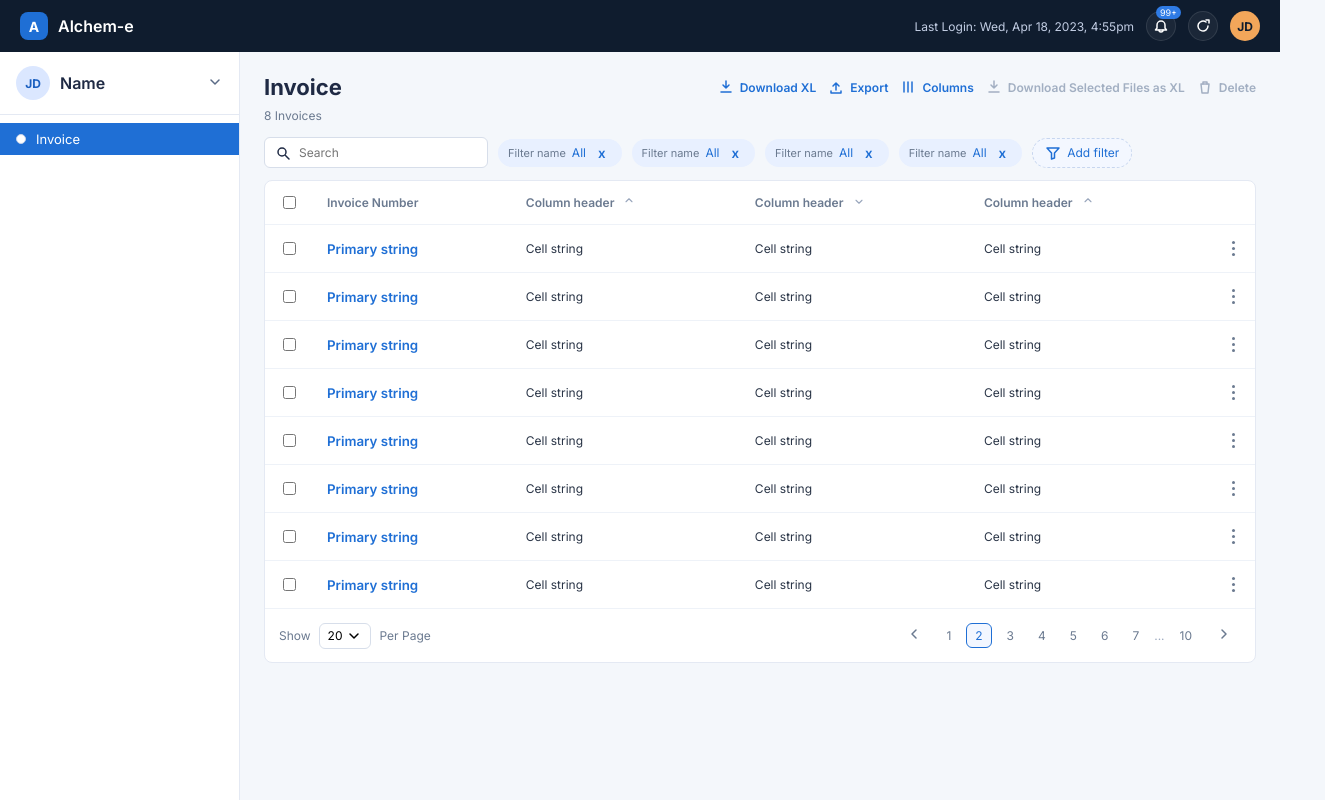
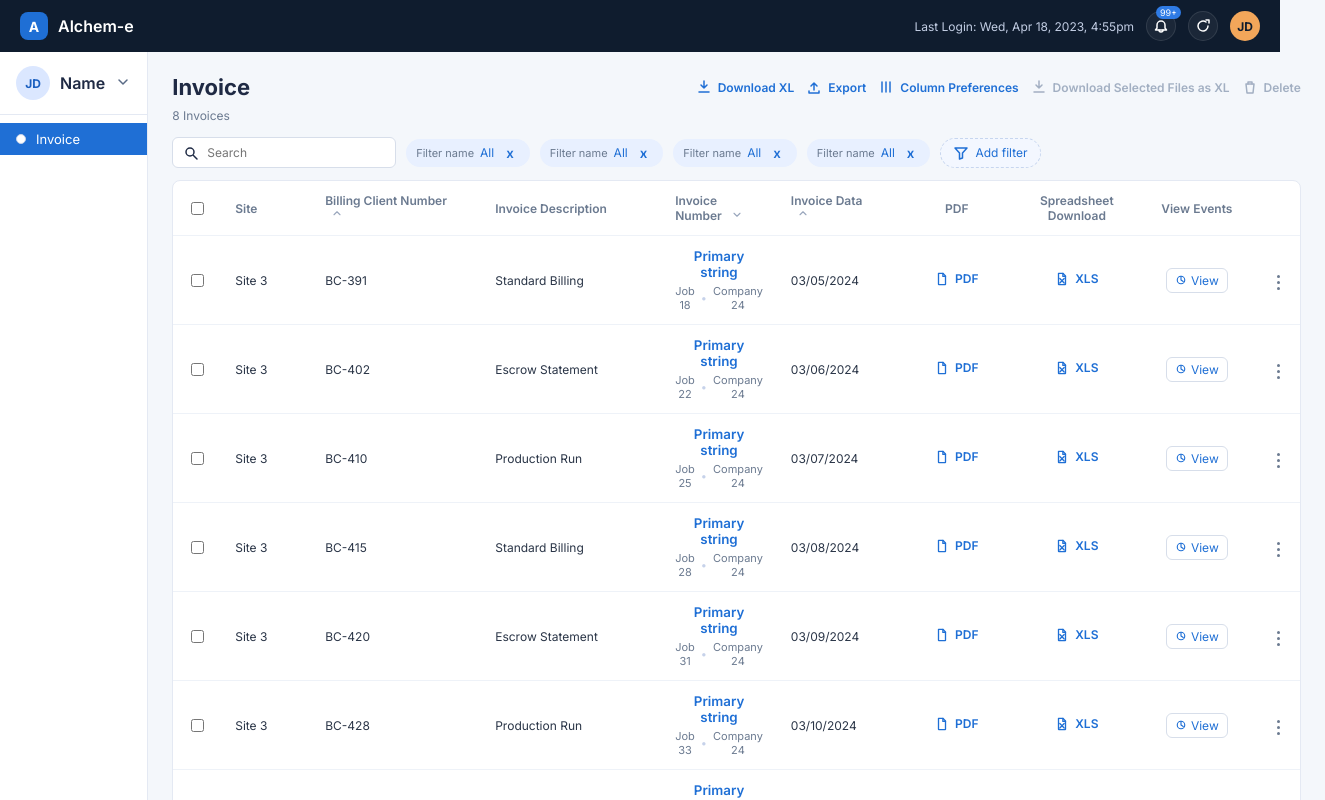
Before and after one commit to chenczie/Invoices, an Angular app in the folder invoice-ui/: page / in a window 1280 px wide. Shown: the top 800 px of the page, 1325 px wide, since content can reach past the window. Built offline with nearby package versions, Linux system fonts and the light colour scheme.

Commit message:
Update invoice table columns and actions
Co-authored-by: ccasim <ccasim@racami.com>

```diff
--- a/invoice-ui/src/app/app.html
+++ b/invoice-ui/src/app/app.html
@@ -71,7 +71,7 @@
             <svg class="icon" viewBox="0 0 16 16" aria-hidden="true">
               <path d="M4 3v10M8 3v10M12 3v10" />
             </svg>
-            Columns
+            Column Preferences
           </button>
           <button class="action-link disabled" type="button" aria-disabled="true">
             <svg class="icon" viewBox="0 0 16 16" aria-hidden="true">
@@ -126,25 +126,29 @@
               <th class="col-select">
                 <input type="checkbox" aria-label="Select all invoices" />
               </th>
-              <th class="col-invoice">Invoice Number</th>
-              <th>
-                Column header
+              <th class="col-site">Site</th>
+              <th class="col-client">
+                Billing Client Number
                 <svg class="sort-icon" viewBox="0 0 16 16" aria-hidden="true">
                   <path d="M4 9l4-4 4 4" />
                 </svg>
               </th>
-              <th>
-                Column header
+              <th class="col-description">Invoice Description</th>
+              <th class="col-invoice">
+                Invoice Number
                 <svg class="sort-icon" viewBox="0 0 16 16" aria-hidden="true">
                   <path d="M4 7l4 4 4-4" />
                 </svg>
               </th>
-              <th>
-                Column header
+              <th class="col-date">
+                Invoice Data
                 <svg class="sort-icon" viewBox="0 0 16 16" aria-hidden="true">
                   <path d="M4 9l4-4 4 4" />
                 </svg>
               </th>
+              <th class="col-pdf">PDF</th>
+              <th class="col-xls">Spreadsheet Download</th>
+              <th class="col-events">View Events</th>
               <th class="col-actions"></th>
             </tr>
           </thead>
@@ -153,20 +157,98 @@
               <td>
                 <input type="checkbox" aria-label="Select invoice" />
               </td>
+              <td class="col-site">{{ getSiteLabel(invoice) }}</td>
+              <td class="col-client">{{ invoice.billingClientNumber || '—' }}</td>
+              <td class="col-description">{{ getInvoiceDescription(invoice) }}</td>
               <td class="col-invoice">
                 <button class="invoice-link" type="button">
-                  {{ invoice.invoiceNumber }}
+                  {{ invoice.invoiceNumber || '—' }}
+                </button>
+                <div class="invoice-subline" *ngIf="invoice.jobId || invoice.companyId">
+                  <button class="invoice-sub-link" type="button" *ngIf="invoice.jobId">
+                    Job {{ invoice.jobId }}
+                  </button>
+                  <span class="sub-divider" *ngIf="invoice.jobId && invoice.companyId">•</span>
+                  <button class="invoice-sub-link" type="button" *ngIf="invoice.companyId">
+                    Company {{ invoice.companyId }}
+                  </button>
+                </div>
+              </td>
+              <td class="col-date">
+                {{ invoice.statementDate ? (invoice.statementDate | date: 'MM/dd/yyyy') : '—' }}
+              </td>
+              <td class="col-pdf">
+                <a
+                  class="file-link"
+                  [class.disabled]="!invoice.pdfFileName"
+                  [attr.href]="getPdfUrl(invoice)"
+                  [attr.aria-disabled]="!invoice.pdfFileName"
+                  [attr.title]="invoice.pdfFileName || 'PDF unavailable'"
+                  target="_blank"
+                  rel="noopener"
+                >
+                  <svg class="file-icon" viewBox="0 0 16 16" aria-hidden="true">
+                    <path d="M4 1.5h5l3 3V14a.5.5 0 0 1-.5.5H4.5A.5.5 0 0 1 4 14V1.5z" />
+                    <path d="M9 1.5V5h3" />
+                  </svg>
+                  PDF
+                </a>
+              </td>
+              <td class="col-xls">
+                <a
+                  class="file-link"
+                  [class.disabled]="!invoice.excelFileName"
+                  [attr.href]="getExcelUrl(invoice)"
+                  [attr.download]="invoice.excelFileName || null"
+                  [attr.aria-disabled]="!invoice.excelFileName"
+                  [attr.title]="invoice.excelFileName || 'Spreadsheet unavailable'"
+                >
+                  <svg class="file-icon" viewBox="0 0 16 16" aria-hidden="true">
+                    <path d="M4 1.5h5l3 3V14a.5.5 0 0 1-.5.5H4.5A.5.5 0 0 1 4 14V1.5z" />
+                    <path d="M9 1.5V5h3" />
+                    <path d="M5.5 7.5l5 5m0-5l-5 5" />
+                  </svg>
+                  XLS
+                </a>
+              </td>
+              <td class="col-events">
+                <button class="event-link" type="button" aria-label="View events">
+                  <svg class="event-icon" viewBox="0 0 16 16" aria-hidden="true">
+                    <path d="M8 3v5l3 2" />
+                    <circle cx="8" cy="8" r="5" />
+                  </svg>
+                  View
                 </button>
               </td>
-              <td>{{ invoice.customField1 }}</td>
-              <td>{{ invoice.customField2 }}</td>
-              <td>{{ invoice.customField3 }}</td>
               <td class="col-actions">
-                <button class="kebab" type="button" aria-label="More actions">
-                  <span class="kebab-dot"></span>
-                  <span class="kebab-dot"></span>
-                  <span class="kebab-dot"></span>
-                </button>
+                <div class="row-menu">
+                  <button class="kebab" type="button" aria-label="More actions" aria-haspopup="menu">
+                    <span class="kebab-dot"></span>
+                    <span class="kebab-dot"></span>
+                    <span class="kebab-dot"></span>
+                  </button>
+                  <div class="row-menu-list" role="menu">
+                    <div class="row-menu-header">Tasks</div>
+                    <button
+                      class="row-menu-item"
+                      type="button"
+                      role="menuitem"
+                      *ngFor="let action of taskActions"
+                    >
+                      {{ action }}
+                    </button>
+                    <div class="row-menu-divider" role="separator"></div>
+                    <div class="row-menu-header">User Actions</div>
+                    <button
+                      class="row-menu-item"
+                      type="button"
+                      role="menuitem"
+                      *ngFor="let action of userActions"
+                    >
+                      {{ action }}
+                    </button>
+                  </div>
+                </div>
               </td>
             </tr>
           </tbody>
--- a/invoice-ui/src/app/app.scss
+++ b/invoice-ui/src/app/app.scss
@@ -317,8 +317,31 @@ tbody tr:hover {
   width: 36px;
 }
 
+.col-site {
+  min-width: 90px;
+}
+
+.col-client {
+  min-width: 170px;
+}
+
+.col-description {
+  min-width: 180px;
+}
+
+.col-date {
+  min-width: 120px;
+}
+
+.col-pdf,
+.col-xls,
+.col-events {
+  min-width: 120px;
+  text-align: center;
+}
+
 .col-actions {
-  width: 56px;
+  width: 64px;
   text-align: right;
 }
 
@@ -329,6 +352,135 @@ tbody tr:hover {
   font-weight: 600;
   cursor: pointer;
   padding: 0;
+}
+
+.invoice-subline {
+  display: flex;
+  align-items: center;
+  gap: 6px;
+  margin-top: 4px;
+  font-size: 11px;
+  color: #6b7a90;
+}
+
+.invoice-sub-link {
+  border: none;
+  background: transparent;
+  color: #6b7a90;
+  font-size: 11px;
+  cursor: pointer;
+  padding: 0;
+}
+
+.invoice-sub-link:hover {
+  color: #1f6fd5;
+  text-decoration: underline;
+}
+
+.sub-divider {
+  color: #c6d2ea;
+}
+
+.file-link {
+  display: inline-flex;
+  align-items: center;
+  gap: 6px;
+  font-size: 12px;
+  font-weight: 600;
+  color: #1f6fd5;
+  text-decoration: none;
+}
+
+.file-link.disabled {
+  color: #a2afc2;
+  pointer-events: none;
+}
+
+.file-icon {
+  width: 14px;
+  height: 14px;
+  stroke: currentColor;
+  stroke-width: 1.5;
+  fill: none;
+  stroke-linecap: round;
+  stroke-linejoin: round;
+}
+
+.event-link {
+  border: 1px solid #d7deea;
+  background: #ffffff;
+  color: #1f6fd5;
+  border-radius: 6px;
+  padding: 4px 8px;
+  font-size: 12px;
+  cursor: pointer;
+  display: inline-flex;
+  align-items: center;
+  gap: 4px;
+}
+
+.event-icon {
+  width: 12px;
+  height: 12px;
+  stroke: currentColor;
+  stroke-width: 1.5;
+  fill: none;
+  stroke-linecap: round;
+  stroke-linejoin: round;
+}
+
+.row-menu {
+  position: relative;
+  display: inline-flex;
+  justify-content: flex-end;
+}
+
+.row-menu-list {
+  position: absolute;
+  top: calc(100% + 6px);
+  right: 0;
+  min-width: 190px;
+  background: #ffffff;
+  border: 1px solid #e4e9f3;
+  border-radius: 8px;
+  padding: 6px 0;
+  box-shadow: 0 6px 16px rgba(15, 28, 46, 0.08);
+  display: none;
+  z-index: 3;
+}
+
+.row-menu:hover .row-menu-list,
+.row-menu:focus-within .row-menu-list {
+  display: block;
+}
+
+.row-menu-header {
+  padding: 6px 12px;
+  font-size: 10px;
+  text-transform: uppercase;
+  letter-spacing: 0.4px;
+  color: #6b7a90;
+}
+
+.row-menu-item {
+  width: 100%;
+  border: none;
+  background: transparent;
+  text-align: left;
+  padding: 6px 12px;
+  font-size: 12px;
+  color: #1f2a44;
+  cursor: pointer;
+}
+
+.row-menu-item:hover {
+  background: #f1f5fb;
+}
+
+.row-menu-divider {
+  height: 1px;
+  background: #eef2f8;
+  margin: 4px 0;
 }
 
 .kebab {
--- a/invoice-ui/src/app/app.ts
+++ b/invoice-ui/src/app/app.ts
@@ -15,6 +15,16 @@ interface FilterChip {
 }
 
 const NAV_ITEMS: NavItem[] = [{ label: 'Invoice', active: true }];
+
+const TASK_ACTIONS = [
+  'Invoice Admin',
+  'Invoices',
+  'Edit Invoice',
+  'View Details',
+  'Comment'
+];
+
+const USER_ACTIONS = ['Associated Files', 'Audit History'];
 
 const INVOICE_TYPES: InvoiceType[] = [
   {
@@ -36,6 +46,12 @@ const INVOICE_TYPES: InvoiceType[] = [
     siteId: 2
   }
 ];
+
+const INVOICE_TYPE_MAP = new Map<number, InvoiceType>(
+  INVOICE_TYPES.flatMap((invoiceType) =>
+    invoiceType.id == null ? [] : ([[invoiceType.id, invoiceType]] as const)
+  )
+);
 
 const INVOICES: Invoice[] = [
   {
@@ -194,10 +210,47 @@ export class App {
   readonly navItems = NAV_ITEMS;
   readonly invoiceTypes = INVOICE_TYPES;
   readonly invoices = INVOICES;
+  readonly taskActions = TASK_ACTIONS;
+  readonly userActions = USER_ACTIONS;
   readonly filters: FilterChip[] = [
     { label: 'Filter name', value: 'All' },
     { label: 'Filter name', value: 'All' },
     { label: 'Filter name', value: 'All' },
     { label: 'Filter name', value: 'All' }
   ];
+
+  getInvoiceDescription(invoice: Invoice): string {
+    if (invoice.invoiceTypeId == null) {
+      return '—';
+    }
+    return INVOICE_TYPE_MAP.get(invoice.invoiceTypeId)?.invoiceTypeDescription ?? '—';
+  }
+
+  getSiteLabel(invoice: Invoice): string {
+    if (invoice.siteId == null) {
+      return '—';
+    }
+    return `Site ${invoice.siteId}`;
+  }
+
+  getPdfUrl(invoice: Invoice): string | null {
+    if (!invoice.pdfFileName) {
+      return null;
+    }
+    return `${this.getAssetDirectory(invoice)}/${invoice.pdfFileName}`;
+  }
+
+  getExcelUrl(invoice: Invoice): string | null {
+    if (!invoice.excelFileName) {
+      return null;
+    }
+    return `${this.getAssetDirectory(invoice)}/${invoice.excelFileName}`;
+  }
+
+  private getAssetDirectory(invoice: Invoice): string {
+    if (invoice.invoiceTypeId == null) {
+      return '/assets/invoices';
+    }
+    return INVOICE_TYPE_MAP.get(invoice.invoiceTypeId)?.assetDirectory ?? '/assets/invoices';
+  }
 }
```
